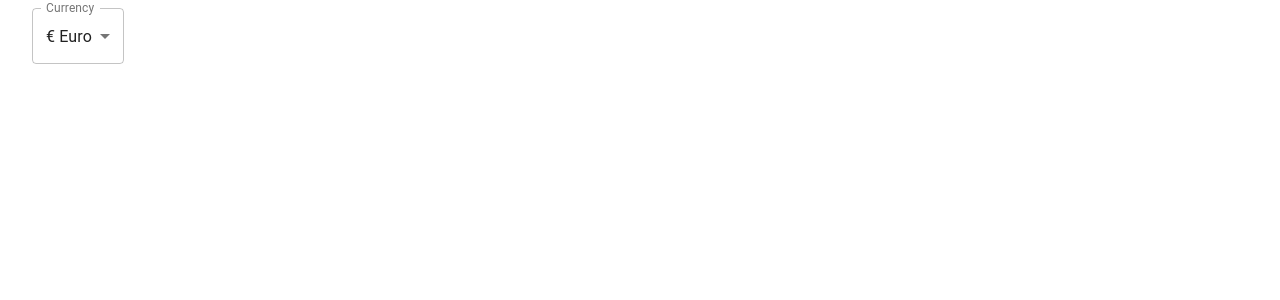
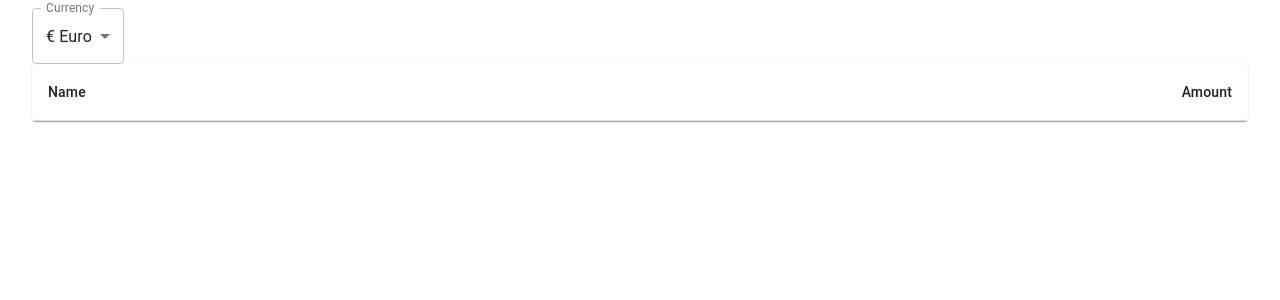
Before and after one commit to omermecitoglu/finance-tracker, a React app: page / in a window 1280 px wide. Shown: the top 300 px of the page. Built offline with nearby package versions, Linux system fonts and the light colour scheme; the HTML template or start-up script is replaced by a standard one.

Commit message:
added entries list component

```diff
--- a/src/components/app.jsx
+++ b/src/components/app.jsx
@@ -1,10 +1,12 @@
 import React from "react";
 import { Container } from "@material-ui/core";
 import Currency from "./currency";
+import EntriesList from "./entries/list";
 
 const App = () => (
 	<Container>
 		<Currency />
+		<EntriesList />
 	</Container>
 );
 
--- /dev/null
+++ b/src/components/entries/entry.jsx
@@ -0,0 +1,24 @@
+import React from "react";
+import { TableRow, TableCell } from "@material-ui/core";
+
+function symbol(currency) {
+	switch(currency) {
+		case "EUR": return "€";
+		case "USD": return "$";
+		case "TRY": return "₺";
+		default: return "";
+	}
+}
+
+const Entry = ({ name, plus, amount, currency }) => (
+	<TableRow>
+		<TableCell component="th" scope="row">{name}</TableCell>
+		<TableCell align="right">
+			{plus ? "" : "-"}
+			{symbol(currency)}
+			{amount}
+		</TableCell>
+	</TableRow>
+);
+
+export default Entry;
--- /dev/null
+++ b/src/components/entries/list.jsx
@@ -0,0 +1,28 @@
+import React from "react";
+import { connect } from "react-redux";
+import { TableContainer, Table, TableHead, TableBody, TableRow, TableCell, Paper } from "@material-ui/core";
+import Entry from "./entry";
+
+const List = ({ entries }) => (
+	<TableContainer component={Paper}>
+		<Table>
+			<TableHead>
+				<TableRow>
+					<TableCell>Name</TableCell>
+					<TableCell align="right">Amount</TableCell>
+				</TableRow>
+			</TableHead>
+			<TableBody>
+				{entries.map(entry => (
+					<Entry key={entry.uuid} {...entry} />
+				))}
+			</TableBody>
+		</Table>
+	</TableContainer>
+);
+
+const mstp = ({ entries }) => ({
+	entries,
+});
+
+export default connect(mstp, null)(List);
```
